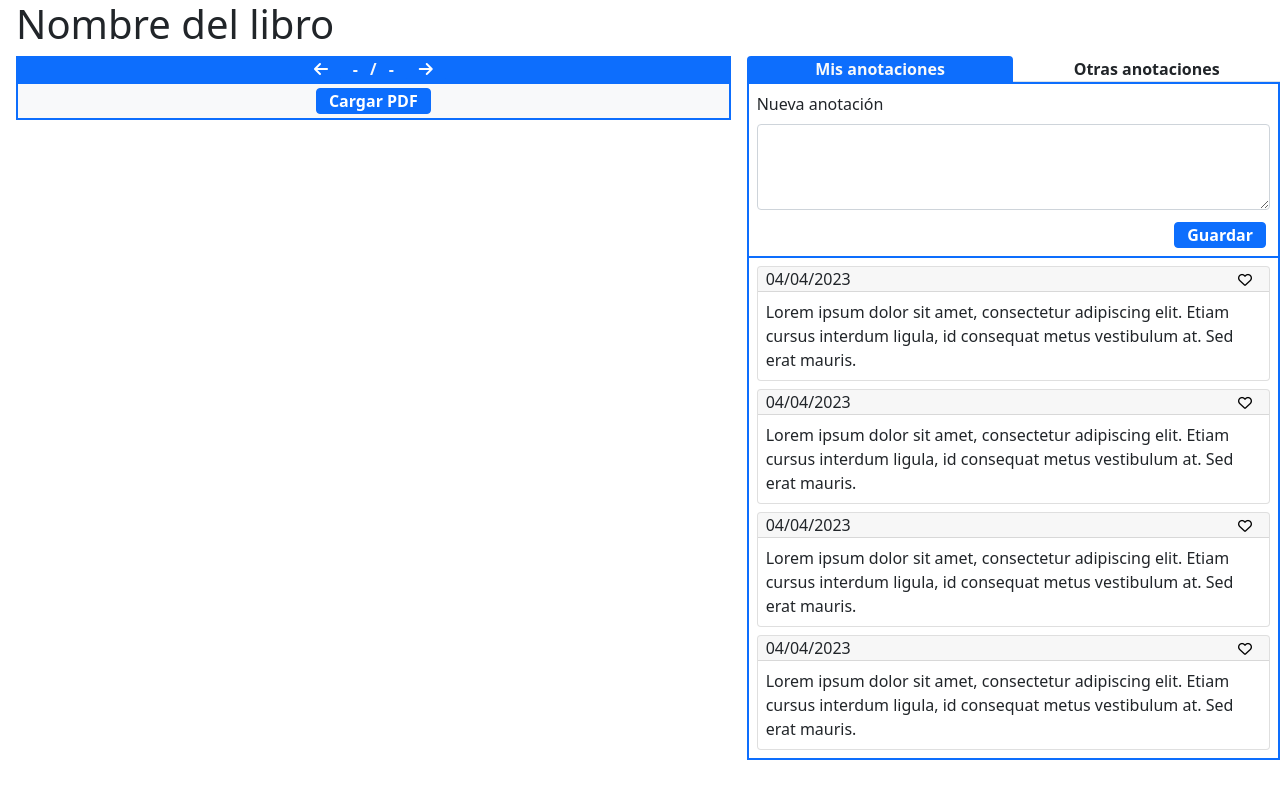
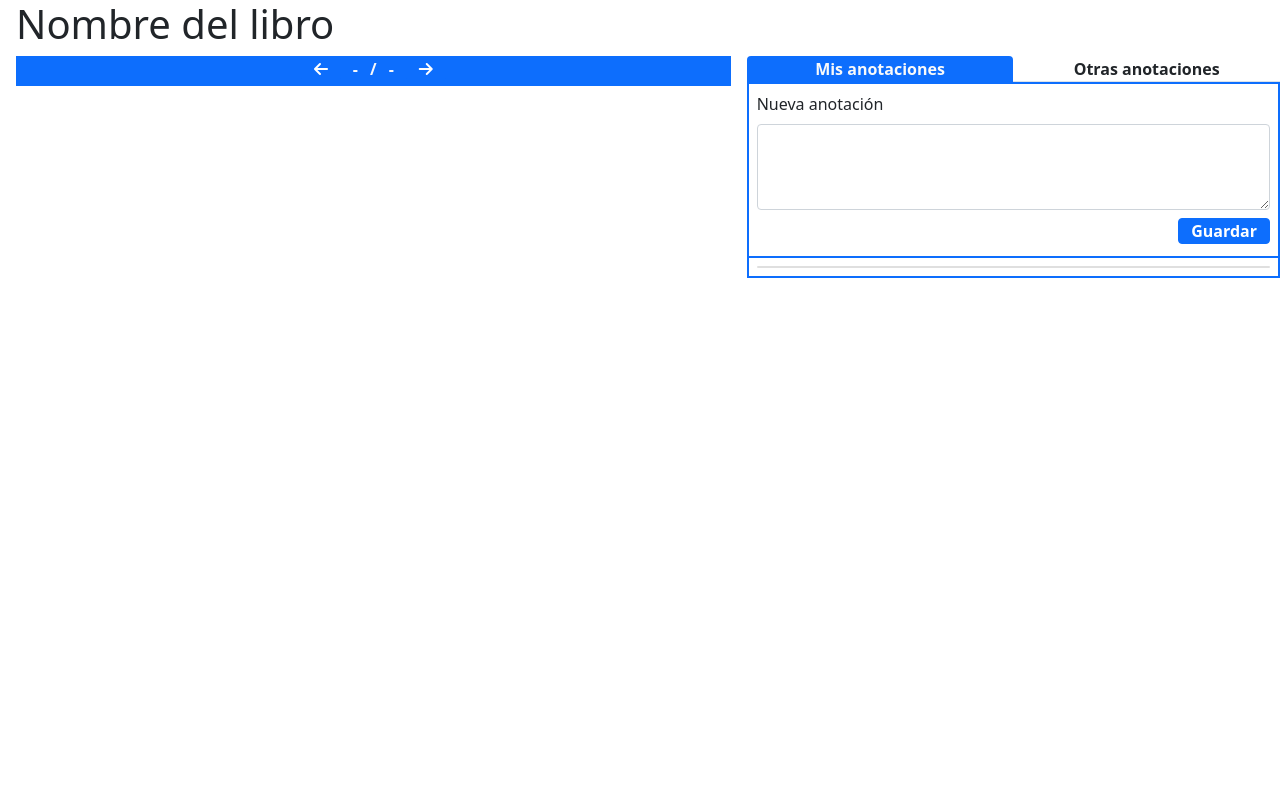
Before and after one commit to GR1SW-VyV/online-library, a Django app: page /annotations/my-notes/ in a window 1280 px wide. Run offline with Django 4.2, Linux system fonts and the light colour scheme; some libraries are stand-ins or nearby versions.

Commit message:
feat (annotation): implement logic in the my-notes.html
- Add block content
- Add for tag
- Delete button "Cargar PDF"

```diff
--- a/templates/annotations/my-notes.html
+++ b/templates/annotations/my-notes.html
@@ -9,7 +9,6 @@
     <style>
         * {
             box-sizing: border-box;
-
         }
 
         .nav-tabs .nav-item .nav-active {
@@ -33,6 +32,7 @@
 
 {% load static %}
 
+{% block content %}
 <body>
 <div class="container-fluid">
     <div class="row">
@@ -57,10 +57,7 @@
 
             <div class="border border-2 border-primary d-flex justify-content-center align-items-center bg-light">
                 <div id="pdfViewer">
-                    <div id="hideButton">
-                        <button class="btn btn-primary mx-auto d-block fw-bold py-0 my-1" id="loadPDF">Cargar PDF
-                        </button>
-                    </div>
+
                     <!-- Aquí va el PDF -->
                 </div>
             </div>
@@ -71,8 +68,8 @@
             <div class="row">
                 <ul class="nav nav-tabs nav-justified px-0 ">
                     <li class="nav-item">
-                        <a class="nav-link nav-active text-light fw-bold bg-primary py-0" aria-current="page" href="#">Mis
-                            anotaciones</a>
+                        <a class="nav-link nav-active text-light fw-bold bg-primary py-0" aria-current="page" href="#">
+                            Mis anotaciones</a>
                     </li>
                     <li class="nav-item">
                         <a class="nav-link text-dark fw-bold py-0" href="#">Otras anotaciones</a>
@@ -81,78 +78,38 @@
             </div>
 
             <!--NUEVA ANOTACION-->
+
             <div class="row border border-primary border-2 ">
                 <div class="mb-1 px-2 pt-2">
                     <label for="anotation" class="form-label">Nueva anotación</label>
-                    <textarea class="form-control" id="anotation" rows="3"></textarea>
+                    <form method="post" >
+                        {% csrf_token %}
+                        <textarea class="form-control" id="anotation" rows="3"></textarea>
+                        <div class="d-grid gap-2 d-md-flex justify-content-md-end py-2">
+                        <button class="btn btn-primary fw-bold py-0" type="submit">Guardar</button>
+                        </div>
+                    </form>
                 </div>
-                <div class="d-grid gap-2 d-md-flex justify-content-md-end py-2">
-                    <button class="btn btn-primary fw-bold py-0" type="button">Guardar</button>
-                </div>
+
             </div>
 
             <!--anotaciones-->
-            <div class="row scroll-container  px-2 pt-2 border border-right-0 border-top-0 border-left-0 border-primary border-2 ">
+            <div class="row scroll-container  px-2 pt-2 border border-right-0 border-top-0 border-left-0 border-primary border-2">
 
-                <div class="card mb-2 px-0">
+                <div class="card mb-2 px-0 ">
+                    {% for note in notes %}
                     <div class="card-header d-flex justify-content-between align-items-center px-2 py-0 ">
-                        <div>04/04/2023</div>
+                        <div>{{note.date}}</div>
                         <button type="button" class="btn btn-sm py-0">
                             <i class="favorite fa-regular fa-heart" style="color: #000000;"></i>
                         </button>
                     </div>
                     <div class="card-body text-dark p-2">
-                        <p class="card-text">Lorem ipsum dolor sit amet,
-                            consectetur adipiscing elit. Etiam cursus
-                            interdum ligula, id consequat metus vestibulum at.
-                            Sed erat mauris.</p>
+                        <p class="card-text">{{note.content}}</p>
                     </div>
+                    {% endfor %}
                 </div>
 
-                <div class="card mb-2 px-0">
-                    <div class="card-header d-flex justify-content-between align-items-center px-2 py-0">
-                        <div>04/04/2023</div>
-                        <button type="button" class="btn btn-sm py-0">
-                            <i class="favorite fa-regular fa-heart" style="color: #000000;"></i>
-                        </button>
-                    </div>
-                    <div class="card-body text-dark p-2">
-                        <p class="card-text">Lorem ipsum dolor sit amet,
-                            consectetur adipiscing elit. Etiam cursus
-                            interdum ligula, id consequat metus vestibulum at.
-                            Sed erat mauris.</p>
-                    </div>
-                </div>
-
-                <div class="card mb-2 px-0">
-                    <div class="card-header d-flex justify-content-between align-items-center px-2 py-0">
-                        <div>04/04/2023</div>
-                        <button type="button" class="btn btn-sm py-0">
-                            <i class="favorite fa-regular fa-heart" style="color: #000000;"></i>
-                        </button>
-                    </div>
-                    <div class="card-body text-dark p-2">
-                        <p class="card-text">Lorem ipsum dolor sit amet,
-                            consectetur adipiscing elit. Etiam cursus
-                            interdum ligula, id consequat metus vestibulum at.
-                            Sed erat mauris.</p>
-                    </div>
-                </div>
-
-                <div class="card mb-2 px-0">
-                    <div class="card-header d-flex justify-content-between align-items-center px-2 py-0">
-                        <div>04/04/2023</div>
-                        <button type="button" class="btn btn-sm py-0">
-                            <i class="favorite fa-regular fa-heart" style="color: #000000;"></i>
-                        </button>
-                    </div>
-                    <div class="card-body text-dark p-2">
-                        <p class="card-text">Lorem ipsum dolor sit amet,
-                            consectetur adipiscing elit. Etiam cursus
-                            interdum ligula, id consequat metus vestibulum at.
-                            Sed erat mauris.</p>
-                    </div>
-                </div>
             </div>
             <!--fin-anotaciones-->
 
@@ -163,16 +120,13 @@
 
 
 </body>
+{% endblock %}
 
 <script src="https://cdn.jsdelivr.net/npm/bootstrap@5.0.2/dist/js/bootstrap.bundle.min.js"></script>
 <script src="https://cdn.jsdelivr.net/npm/pdfjs-dist@3.10.111/build/pdf.min.js"></script>
 <script src="../../static/app.js"></script>
 
 <script>
-    const ocultarBoton = document.getElementById("hideButton")
-    ocultarBoton.addEventListener("click", function () {
-        ocultarBoton.style.display = "none";
-    })
 
     const botones = document.querySelectorAll(".favorite");
 
@@ -194,7 +148,6 @@
         });
     });
 
-
 </script>
 
 
```
